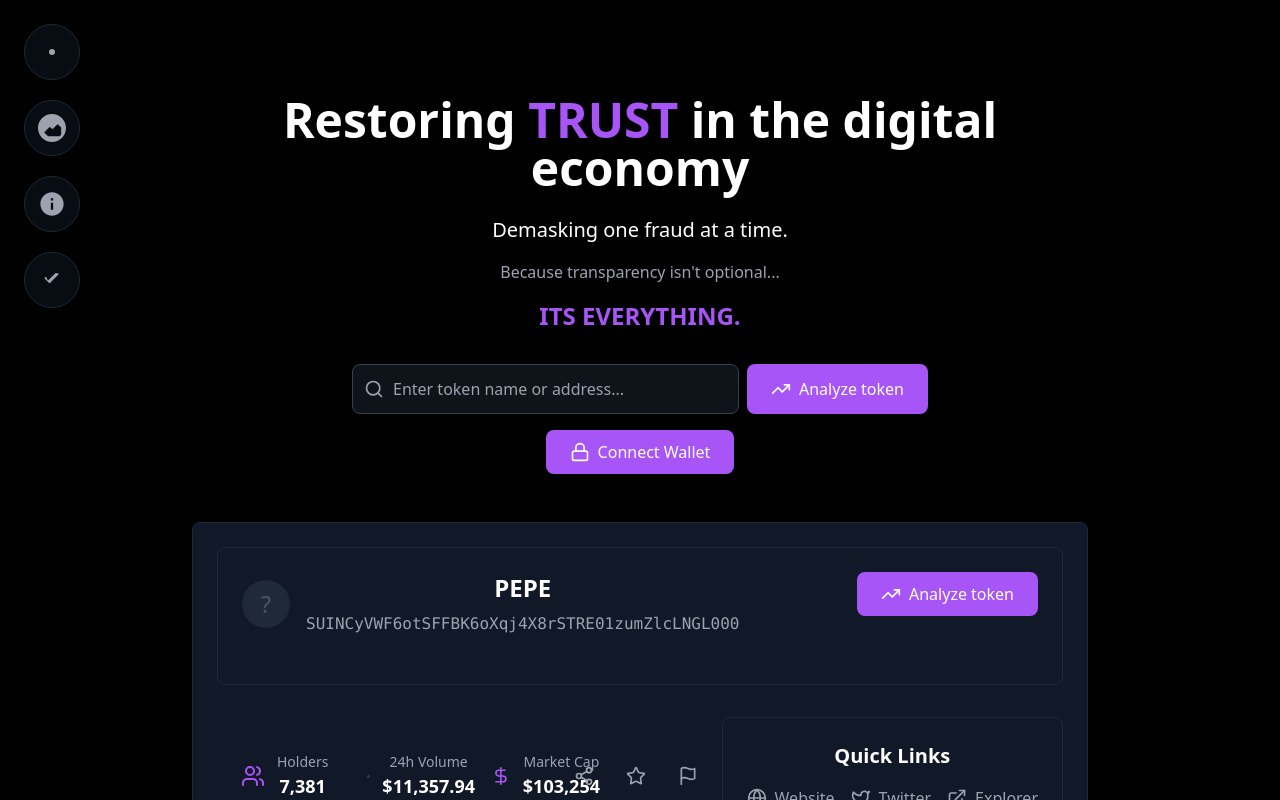
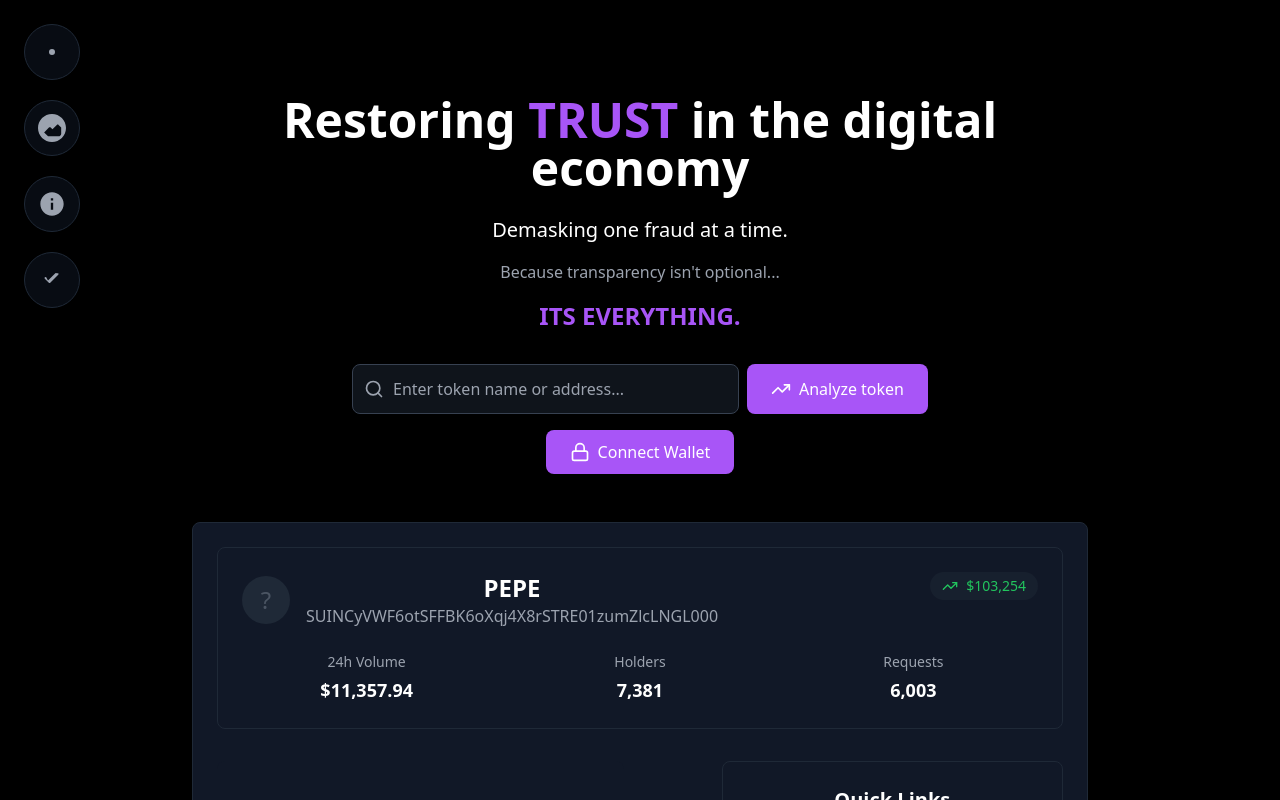
Before and after one commit to eTrustyMPC/dolphAI_front, a Next.js app: page /token-preview in a window 1280 px wide. Both pictures are taken after a click on the button "Analyze token". Shown: the top 800 px of the page. Built offline with nearby package versions, Linux system fonts and the light colour scheme.

Commit message:
fix: resolve TypeScript type issues
- Update TokenPreviewCard to use Token interface
- Fix type conflicts in token-preview page
- Add proper type annotations for state hooks
- Update component props to match Token interface
- Improve token display with proper number formatting

```diff
--- a/src/components/TokenPreview/TokenPreviewCard.tsx
+++ b/src/components/TokenPreview/TokenPreviewCard.tsx
@@ -1,18 +1,14 @@
 import React from 'react';
 import { TrendingUp } from 'lucide-react';
+import { Token } from './types';
 
 interface TokenPreviewCardProps {
-  token?: {
-    name?: string;
-    address?: string;
-    description?: string;
-    icon?: string;
-    symbol?: string;
-    price?: string;
-  };
+  token?: Token | null;
 }
 
-export const TokenPreviewCard: React.FC<TokenPreviewCardProps> = ({ token = {} }) => {
+export const TokenPreviewCard: React.FC<TokenPreviewCardProps> = ({ token = null }) => {
+  if (!token) return null;
+
   return (
     <div className="bg-gray-900 border border-gray-800 rounded-lg p-6">
       <div className="flex justify-between items-start mb-6">
@@ -29,31 +25,31 @@ export const TokenPreviewCard: React.FC<TokenPreviewCardProps> = ({ token = {} }
             )}
           </div>
           <div>
-            <h2 className="text-2xl font-bold text-white mb-2">{token.name || 'Unknown Token'}</h2>
-            <p className="text-gray-400 font-mono">{token.address || 'No address'}</p>
-            {token.symbol && <p className="text-gray-400 text-sm">{token.symbol}</p>}
+            <h1 className="text-2xl font-bold text-white">{token.name}</h1>
+            <p className="text-gray-400">{token.address}</p>
           </div>
         </div>
-        <button
-          className="flex items-center gap-2 px-6 py-2.5 bg-purple-500 text-white rounded-lg hover:bg-purple-600 transition-colors"
-          onClick={() => {
-            // Add analyze functionality here
-          }}
-        >
-          <TrendingUp className="h-5 w-5" />
-          Analyze token
-        </button>
+        <div className="flex items-center gap-2 bg-gray-800/50 px-3 py-1 rounded-full">
+          <TrendingUp className="text-green-500" size={16} />
+          <span className="text-sm font-medium text-green-500">
+            ${token.marketCap?.toLocaleString()}
+          </span>
+        </div>
       </div>
-      {token.description && (
-        <p className="text-gray-300">{token.description}</p>
-      )}
-      {token.price && (
-        <div className='space-y-2'>
-          <p className='text-gray-300'>
-            Price: <span className='text-purple-400'>{token.price}</span>
-          </p>
+      <div className="grid grid-cols-1 md:grid-cols-3 gap-6">
+        <div>
+          <p className="text-sm text-gray-400 mb-1">24h Volume</p>
+          <p className="text-lg font-semibold text-white">${token.volume24h?.toLocaleString()}</p>
         </div>
-      )}
+        <div>
+          <p className="text-sm text-gray-400 mb-1">Holders</p>
+          <p className="text-lg font-semibold text-white">{token.holders?.toLocaleString()}</p>
+        </div>
+        <div>
+          <p className="text-sm text-gray-400 mb-1">Requests</p>
+          <p className="text-lg font-semibold text-white">{token.requestCount?.toLocaleString()}</p>
+        </div>
+      </div>
     </div>
   );
 };
--- a/src/pages/token-preview.tsx
+++ b/src/pages/token-preview.tsx
@@ -4,20 +4,6 @@ import { TokenPreviewCard, TokenMetrics, TokenActions } from '@/components/Token
 import { useTokenData } from '@/hooks/useTokenData';
 import { mockTokens } from '@/data/mockTokens';
 import { Token } from '@/components/TokenPreview/types';
-
-interface Token {
-  name: string;
-  address: string;
-  requestCount: number;
-  holders: number;
-  volume24h: number;
-  marketCap: number;
-  links: {
-    website: string;
-    twitter: string;
-    explorer: string;
-  };
-}
 
 const TokenPreviewPage: React.FC = () => {
   const [searchQuery, setSearchQuery] = useState('');
```
